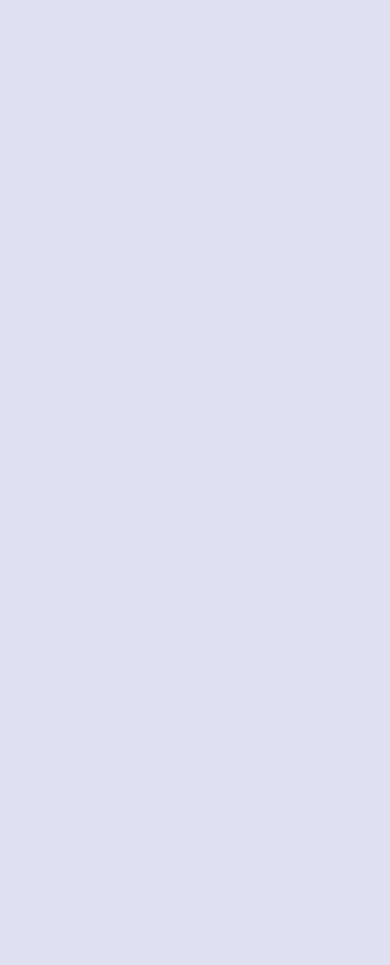
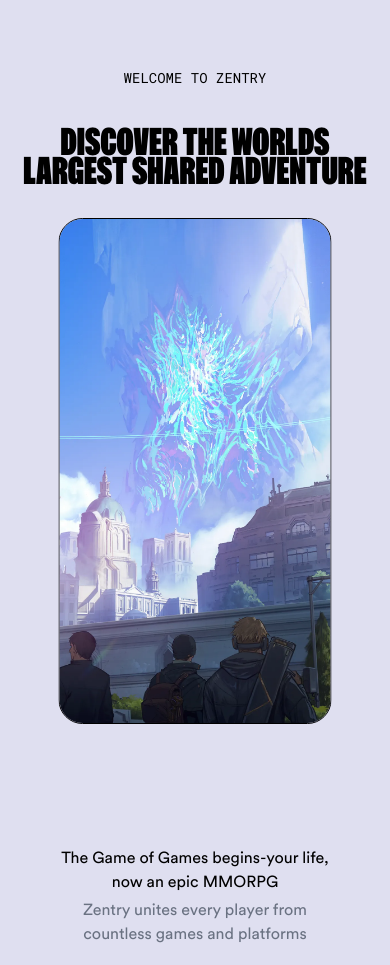
Before and after one commit to ReetamBG/Portfolio-V2, a React (Vite) app: page / in a window 390 px wide. Shown: the part 920-1885 px from the top of the page. Before the commit the page ends 1688 px from the top, so only its background shows below. Built offline with nearby package versions, Linux system fonts and the light colour scheme.

Commit message:
About section completed

```diff
--- a/src/App.jsx
+++ b/src/App.jsx
@@ -1,10 +1,11 @@
+import About from "./components/About"
 import Hero from "./components/Hero"
 
 const App = () => {
   return (
     <main className="relative min-h-screen w-screen">
       <Hero />
-      <section className="h-dvh w-screen" />
+      <About />
     </main>
   )
 }
--- /dev/null
+++ b/src/components/About.jsx
@@ -0,0 +1,48 @@
+import gsap from "gsap";
+import { useGSAP } from "@gsap/react";
+import { ScrollTrigger } from "gsap/all";
+
+gsap.registerPlugin(ScrollTrigger);
+
+const About = () => {
+  useGSAP(() => {
+    const clipAnimation = gsap.timeline({
+      scrollTrigger: {
+        trigger: "#clip",
+        start: "center center",
+        end: "+=800 center",
+        scrub: 0.5,
+        pin: true,
+        pinSpacing: true,
+      },
+    });
+
+    clipAnimation.to(".mask-clip-path", {
+      width: "100vw",
+      height: "100vh",
+      borderRadius: 0,
+    });
+  });
+
+  return (
+    <div id="about" className="min-h-screen w-screen">
+      <div className="relative mt-36 mb-8 flex flex-col items-center gap-10">
+        <p className="font-general text-sm uppercase md:text-xl">Welcome to Zentry</p>
+        <div className="text-4xl font-zentry-regular uppercase text-center leading-[0.8] md:text-8xl">
+          Discover the worlds <br/>largest shared adventure
+        </div>
+        <div className="absolute -bottom-[90dvh] font-circular-web text-center max-w-[75%]">
+          <p className="text-md md:text-2xl pb-1">The Game of Games begins-your life, now an epic MMORPG</p>
+          <p className="text-md md:text-2xl text-gray-500">Zentry unites every player from countless games and platforms</p>
+        </div>
+      </div>
+      <div id="clip" className="h-dvh w-screen">
+        <div className="mask-clip-path absolute left-1/2 -translate-x-1/2 z-20 h-[60vh] w-[70vw] md:w-[30vw] origin-center overflow-hidden rounded-3xl border-1">
+          <img src="img/about.webp" alt="" className="absolute left-0 top-0 size-full object-cover"/>
+        </div>
+      </div>
+    </div>
+  )
+}
+
+export default About
--- a/src/components/Hero.jsx
+++ b/src/components/Hero.jsx
@@ -59,27 +59,20 @@ const Hero = () => {
   }, { dependencies: [miniVidIndex], revertOnUpdate: true })
 
   useGSAP(() => {
-    gsap.set("#video-frame,#player", {
-      clipPath: "polygon(10% 0%, 65% 5%, 90% 90%, 0% 100%)",
-      borderRadius: "0% 0% 45% 10%"
-    });
-    gsap.from("#video-frame", {
+    gsap.set("#video-frame", {
       clipPath: "polygon(0% 0%, 100% 0%, 100% 100%, 0% 100%)",
       borderRadius: "0% 0% 0% 0%",
+    });
+    gsap.set("#player", {
+      clipPath: "polygon(0% 0%, 100% 0%, 100% 100%, 0% 100%)",
+      borderRadius: "5%",
+    });
+    gsap.to("#video-frame, #player", {
+      clipPath: "polygon(10% 0%, 65% 5%, 90% 90%, 0% 100%)",
+      borderRadius: "25% 60% 45% 10%",
       ease: "power1.inOut",
       scrollTrigger: {
         trigger: "#video-frame",
-        start: "center center",
-        end: "bottom center",
-        scrub: true,
-      }
-    })
-    gsap.from("#player", {
-      clipPath: "polygon(0% 0%, 100% 0%, 100% 100%, 0% 100%)",
-      borderRadius: "5%",
-      ease: "power1.inOut",
-      scrollTrigger: {
-        trigger: "#player",
         start: "center center",
         end: "bottom center",
         scrub: true,
--- a/src/index.css
+++ b/src/index.css
@@ -63,6 +63,11 @@
     clip-path: polygon(0 0, 100% 0, 100% 100%, 0 100%);
   }
 
+  .clip-path-parallelogram {
+    clip-path: polygon(10% 0, 100% 0%, 90% 100%, 0% 100%);
+    border-radius: 6rem 1.5rem 6rem 1.5rem;
+  }
+
   .special-font b {
     font-family: "zentry-regular";
     font-feature-settings: 'ss01' on;
```
